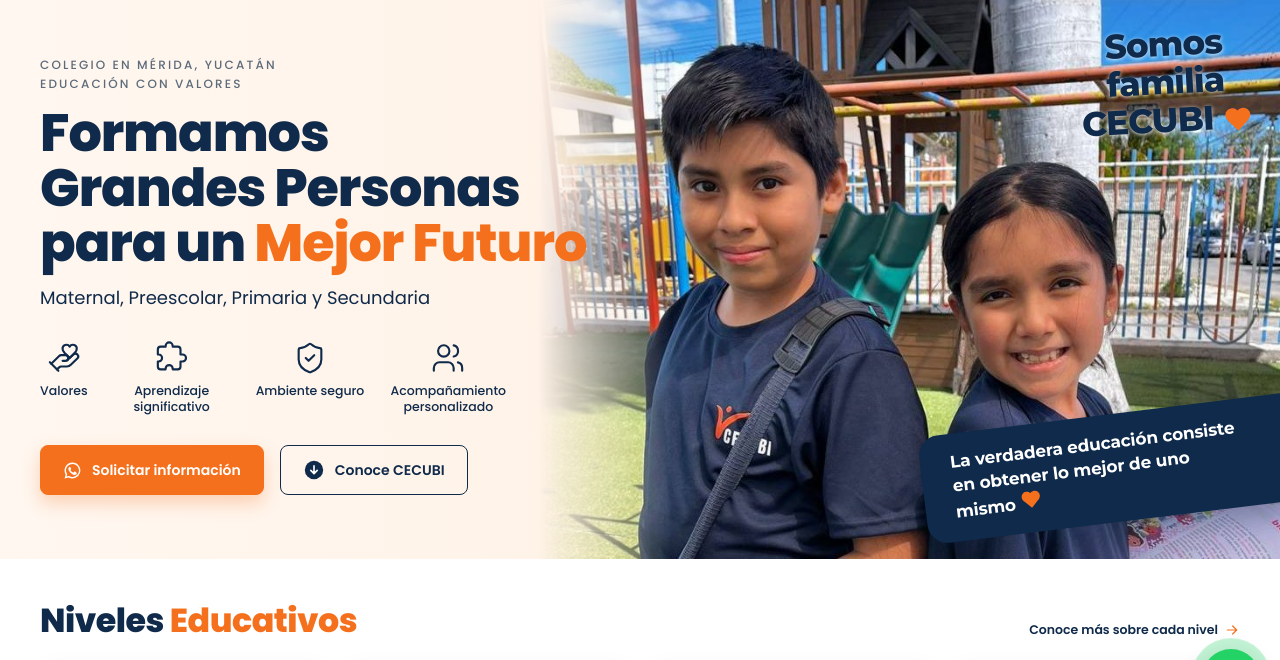
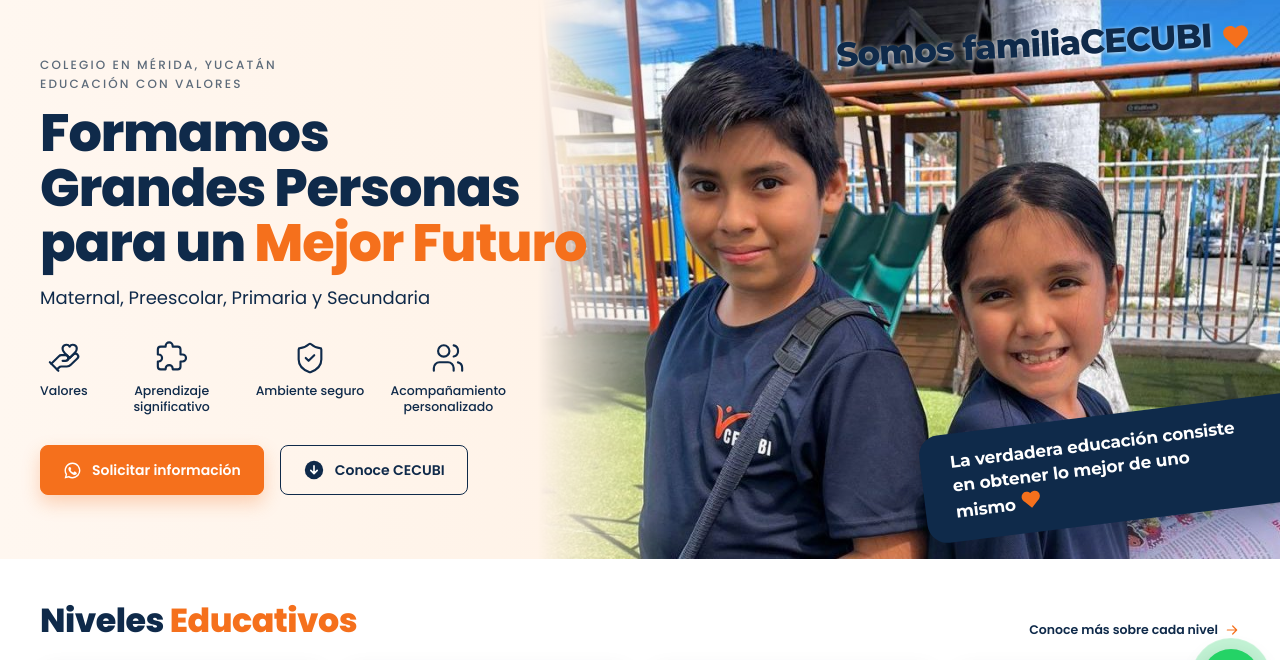
Before and after one commit to ideasxinfin-glitch/Cecubi, a plain HTML site: page index.html in a window 1280 px wide. Shown: the part 73-733 px from the top of the page. Drawn offline with Linux system fonts and the light colour scheme.

Commit message:
Refine CECUBI hero message markup for institutional badge

```diff
--- a/index.html
+++ b/index.html
@@ -106,7 +106,7 @@
 <section class="hero" id="inicio">
   <div class="hero-photo">
     <img src="assets/fotos/hero.jpg" width="960" height="640" fetchpriority="high" alt="Alumnos de CECUBI sonriendo en el patio del colegio">
-    <p class="hero-script" aria-hidden="true">Somos <br>familia <br>CECUBI <svg aria-hidden="true" focusable="false" class="ico heart"><use href="#i-heart"/></svg></p>
+    <div class="hero-badge" aria-hidden="true"><p class="hero-script"><span class="hero-script-top">Somos familia</span><span class="hero-script-main">CECUBI <svg aria-hidden="true" focusable="false" class="ico heart"><use href="#i-heart"/></svg></span></p></div>
     <p class="ribbon">La verdadera educación consiste en obtener lo mejor de uno mismo <svg aria-hidden="true" focusable="false" class="ico heart"><use href="#i-heart"/></svg></p>
   </div>
   <div class="container hero-inner">
```
